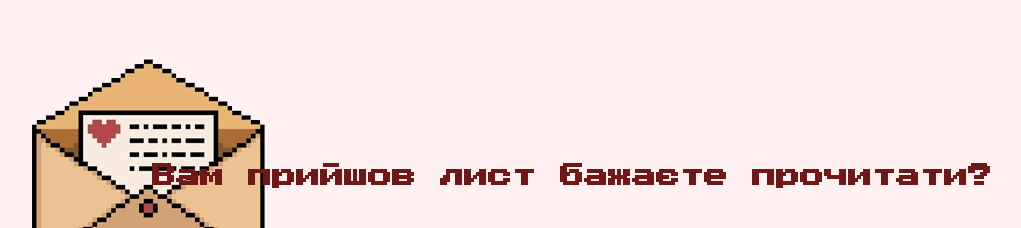
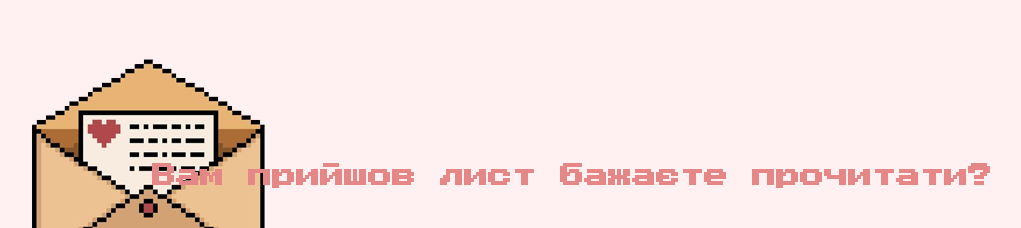
Before and after one commit to Coffu/list, a plain HTML site: page index.html in a window 1280 px wide. Shown: the top 228 px of the page, without its empty margins (68-1089 px from the left). Drawn offline with Linux system fonts and the light colour scheme; grey boxes are pictures that could not be loaded.

Commit message:
Update istyles.css

```diff
--- a/page/style/istyles.css
+++ b/page/style/istyles.css
@@ -72,5 +72,5 @@ button {
 .text-container {
     position: absolute;
     margin-bottom: 35%;
-    color:rgb(112, 24, 24);
+    color: #e58787;
 }
```
